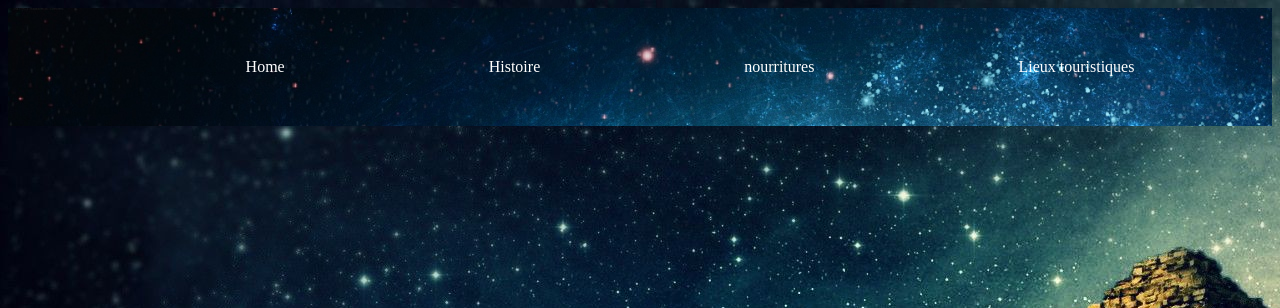
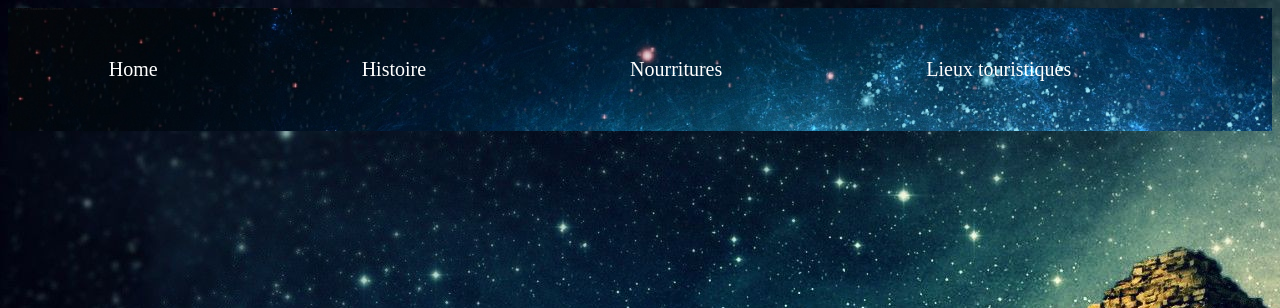
Before and after one commit to Tibedo/Destination-de-r-ve, a plain HTML site: page index.html in a window 1280 px wide. Shown: the top 308 px of the page. Drawn offline with Linux system fonts and the light colour scheme.

Commit message:
modif taille de police

```diff
--- a/index.html
+++ b/index.html
@@ -12,7 +12,7 @@
       <nav>
           <ul><li><a href="./index.html">Home</a></li></ul>
           <ul><li><a href="">Histoire</a></li></ul>
-          <ul><li><a href="">nourritures</a></li></ul>
+          <ul><li><a href="">Nourritures</a></li></ul>
           <ul><li><a href="">Lieux touristiques</a></li></ul>
 
       </nav>
--- a/style.css
+++ b/style.css
@@ -22,12 +22,13 @@ ul{
 
 
 
+
 }
 
 li{
-    padding-right: 100px;
-    position: relative;
-    left: 100px;
+
+   padding-right: 100px;
+   font-size: 20px;
 }
 
  a{
```
